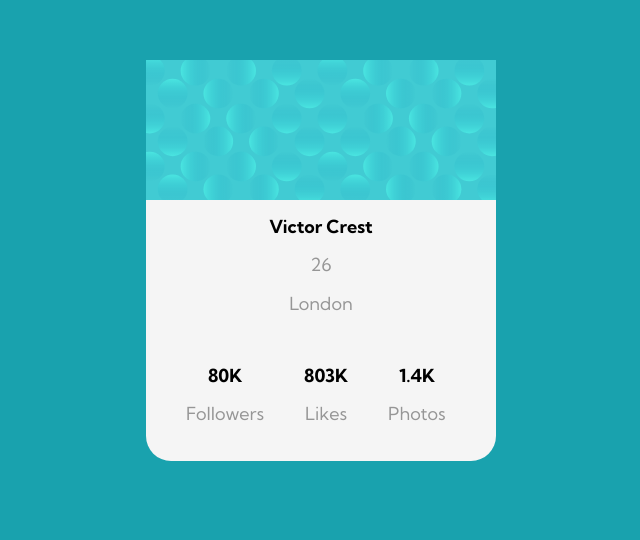
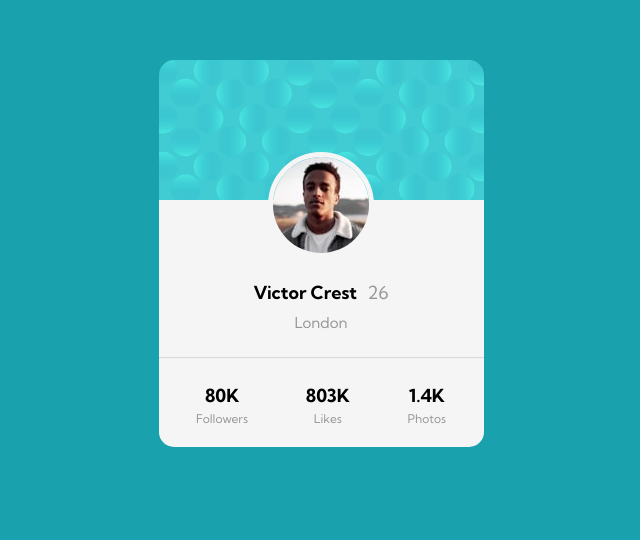
Before and after one commit to jesusej/ProfileCard, a plain HTML site: page index.html in a window 1280 px wide. Shown: the part 260-800 px from the top of the page, without its empty margins (319-959 px from the left). Drawn offline with nearby package versions, Linux system fonts and the light colour scheme.

Commit message:
:lipstick: Updating and deleting style classes

```diff
--- a/index.html
+++ b/index.html
@@ -18,40 +18,32 @@
 </head>
 <body>
   <div class="card">
-    <div class="top">
-      <img src="./static/images/bg-pattern-card.svg" alt="top">
-    </div>
+    <img class="profilePicture" src="./static/images/image-victor.jpg" alt="profile picture">
     <div class="content">
-      <div class="underImage">
-        <div class="title">
-          <h1>Victor Crest</h2>
-          <p>26</p>
-        </div>
-        <p>London</p>
-      </div>
+      <ul class="title">
+        <li><h1>Victor Crest</h2></li>
+        <li><p>26</p></li>
+      </ul>
+      <p class="state">London</p>
 
-      <div class="stats">
-        <ul>
+      <hr>
+
+      <ul class="stats">
         <li>
           <h2>80K</h2>
           <p>Followers</p>
         </li>
-        </ul>
 
-        <ul>
         <li>
           <h2>803K</h2>
           <p>Likes</p>
         </li>
-        </ul>
 
-        <ul>
         <li>
           <h2>1.4K</h2>
           <p>Photos</p>
         </li>
       </ul>
-      </div>
     </div>
   </div>
   <div class="attribution">
--- a/static/css/styles.css
+++ b/static/css/styles.css
@@ -13,18 +13,59 @@ h2{
 
 ul{
   list-style: none;
+  padding: 0;
 }
 
 p{
   color: hsl(0, 0%, 59%);
 }
 
+hr{
+  width: 323px;
+  opacity: 0.3;
+}
+
 /* Card */
 .card{
-  width: fit-content;
+  display: flex;
+  flex-direction: column;
+  width: 325px;
+  background-image: url("../images/bg-pattern-card.svg");
+  background-repeat: no-repeat;
   background-color: whitesmoke;
-  border-radius: 25px;
+  background-position: top left;
+  border-radius: 15px;
   margin: 25% auto;
+}
+
+.profilePicture{
+  border-radius: 96px;
+  border-color: whitesmoke;
+  border-style: solid;
+  border-width: 5px;
+  width: 96px;
+  margin: auto;
+  margin-top: 92px;
+}
+
+/* Title */
+
+.title{
+  margin: auto;
+  display: flex;
+  justify-content: space-between;
+  width: 135px;
+}
+
+.title h1, .title p{
+  margin-top: 25px;
+  margin-bottom: 0;
+}
+
+.state{
+  font-size: 15px;
+  margin-top: 10px;
+  margin-bottom: 17px;
 }
 
 .content{
@@ -34,10 +75,22 @@ p{
 
 /* Stats */
 .stats{
-  width: min-content;
+  padding: 1em 0 1.2em;
+  width: 250px;
   display: flex;
   flex-direction: row;
   justify-content: space-between;
+  margin: auto;
+  margin-bottom: 0;
+}
+
+.stats h2, .stats p{
+  margin: 0;
+}
+
+.stats p{
+  font-size: 12px;
+  padding-top: 5px;
 }
 
 .attribution { font-size: 11px; text-align: center; }
```
Lines whose indentation alone changed are shown as unchanged.
